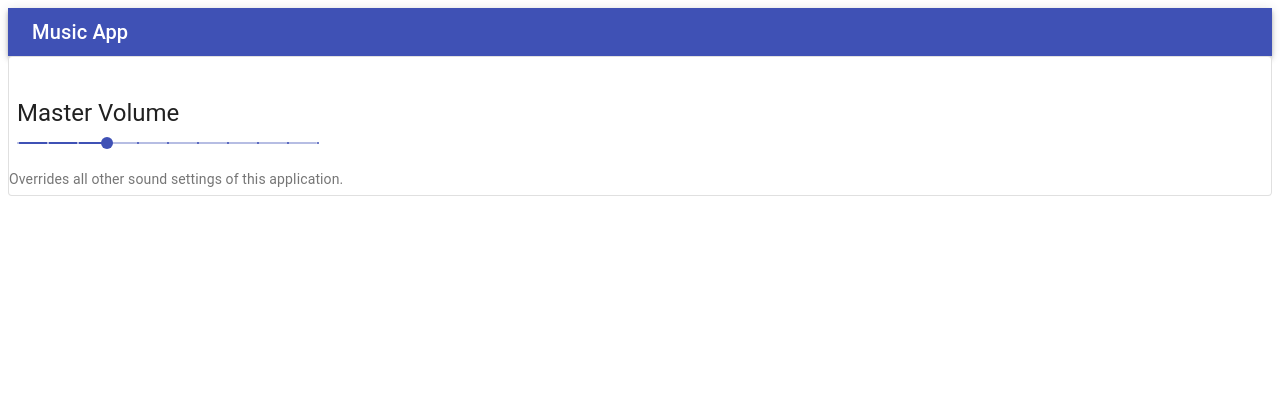
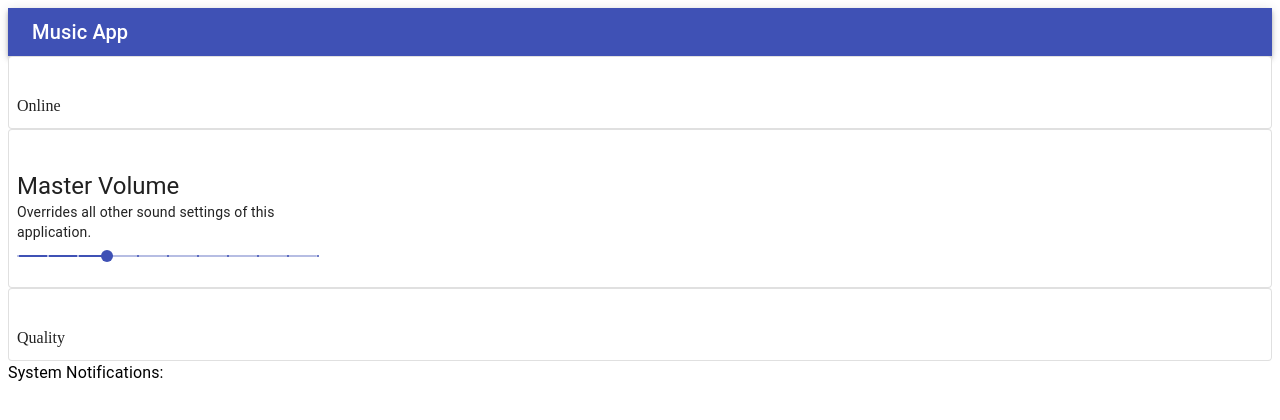
Before and after one commit to tcannetti/music-app-checkpoint, a React (Create React App) app: page / in a window 1280 px wide. Shown: the top 420 px of the page. Built offline with nearby package versions, Linux system fonts and the light colour scheme.

Commit message:
all cards added

```diff
--- a/src/App.js
+++ b/src/App.js
@@ -4,6 +4,7 @@ import Slider from './components/Dashboard/Slider'
 import CompCard from './components/Card/Card'
 
 import { useState } from "react";
+import { Typography } from '@material-ui/core';
 
 function App() {
   const [loggedIn, setLoggedIn] = useState(false)
@@ -12,9 +13,16 @@ function App() {
   return (
     <div className="App">
       <Header />
-      <CompCard body='Overrides all other sound settings of this application.'>
+      <CompCard>
+        Online
+      </CompCard>
+      <CompCard>
         <Slider volume={volume} setVolume={setVolume}/>
       </CompCard>
+      <CompCard>
+        Quality
+      </CompCard>
+      <Typography>System Notifications:</Typography>
       <div>{volume >= 80 && <p>Listening to music at a high volume can cause long term hearing loss!</p>}</div>
     </div>
   );
--- a/src/components/Dashboard/Slider.js
+++ b/src/components/Dashboard/Slider.js
@@ -19,6 +19,7 @@ export default function MusicSlider({volume, setVolume}) {
   return (
     <div className={classes.root}>
       <Typography variant="h5">Master Volume</Typography>
+      <Typography variant="body2">Overrides all other sound settings of this application.</Typography>
       <Slider
         onChange={(e, value) => setVolume(value)}
         value={volume}
```
